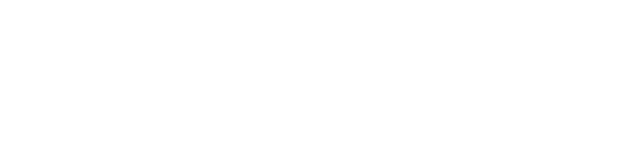
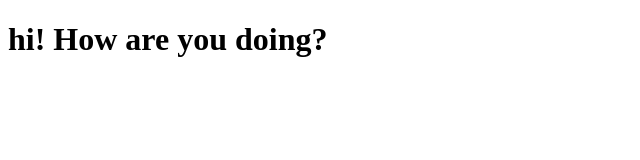
Before and after one commit to tiawnamoses/tiawnamoses.github.io, a plain HTML site: page index.html in a window 1280 px wide. Shown: the whole page, without its empty margins (0-640 px from the left). Drawn offline with Linux system fonts and the light colour scheme.

Commit message:
wdd 230 w01

```diff
--- a/index.html
+++ b/index.html
@@ -7,6 +7,7 @@
     <title>Document</title>
 </head>
 <body>
+    <h1>hi! How are you doing?</h1>
 
 </body>
 </html>
```
